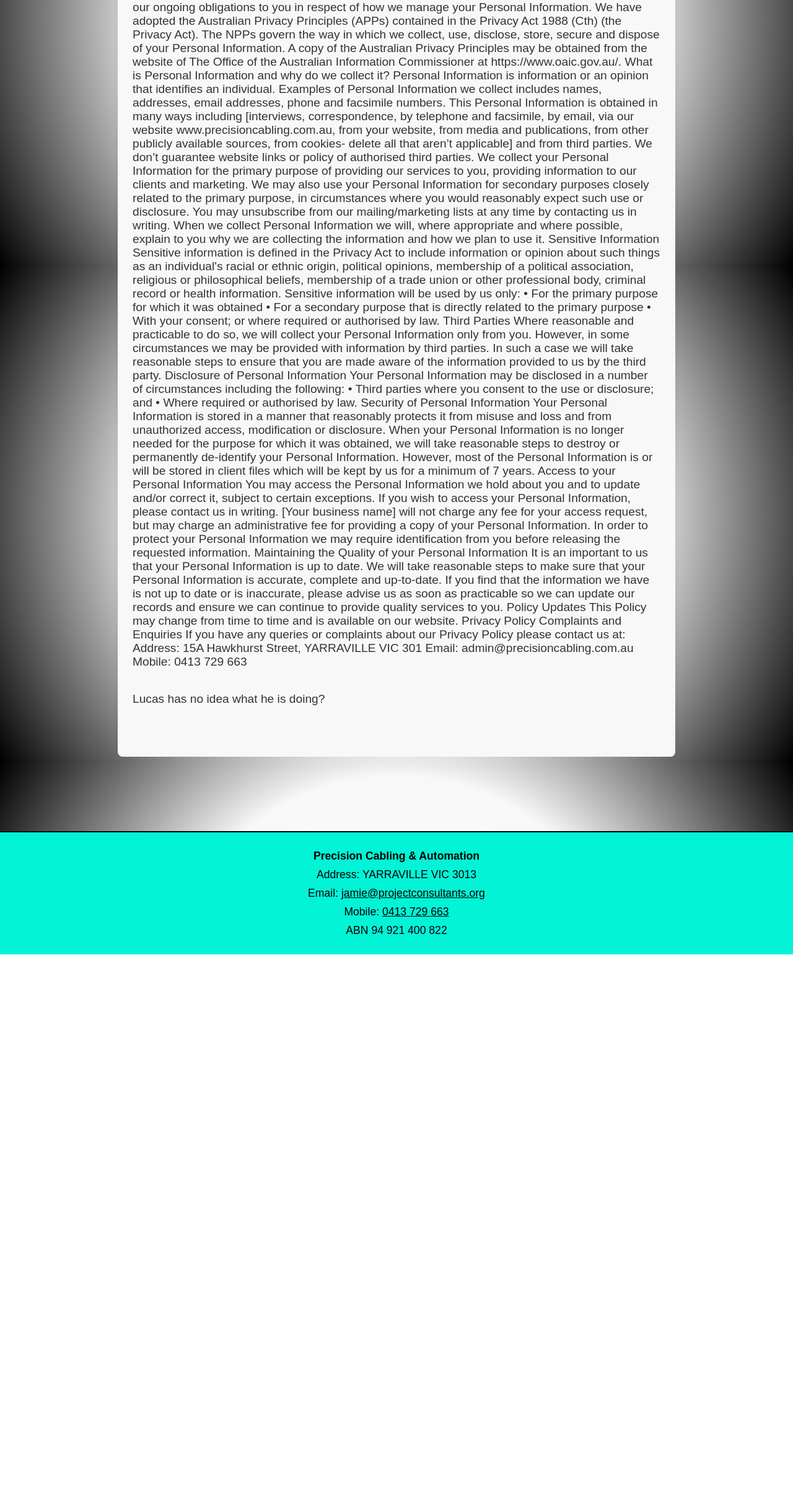
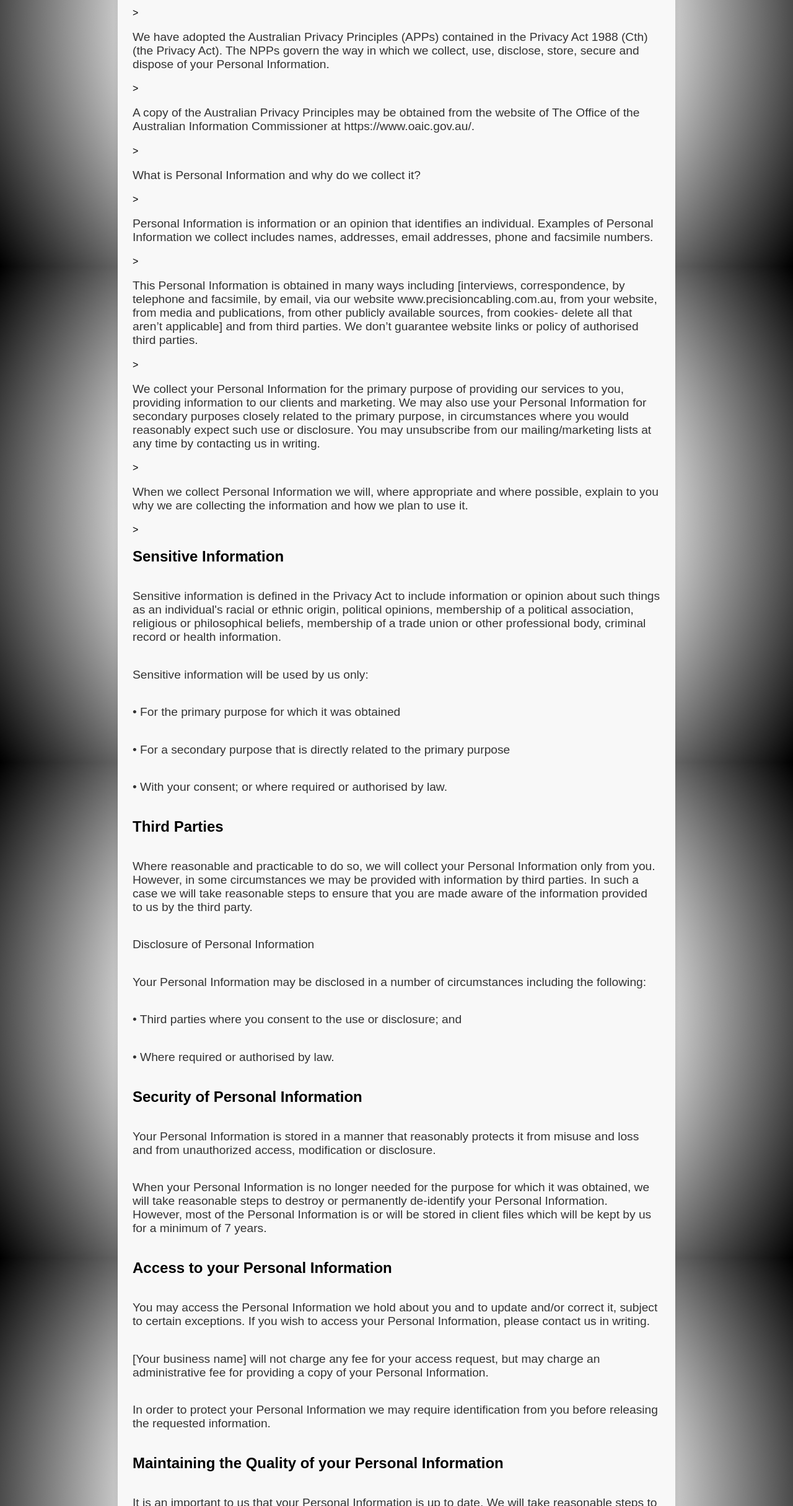
Before and after one commit to Precis60/Precision_Website_HTML, a plain HTML site: page about.html in a window 1280 px wide. Shown: the part 370-2800 px from the top of the page at 62% size. Before the commit the page ends 1910 px from the top, so only its background shows below. Drawn offline with Linux system fonts and the light colour scheme.

Commit message:
Update about.html

```diff
--- a/about.html
+++ b/about.html
@@ -30,110 +30,80 @@
 
     <main>
         <section class="section-bg">
-            <h1>Privacy Policy</h1>
+            <h2>Privacy Policy</h2>
             <p>Precision Cabling Suppliers is committed to providing quality services to you and this policy outlines
-                our ongoing obligations to you in respect of how we manage your Personal Information.
-
-                We have adopted the Australian Privacy Principles (APPs) contained in the Privacy Act 1988 (Cth) (the
+                our ongoing obligations to you in respect of how we manage your Personal Information.</p>>
+            <p>We have adopted the Australian Privacy Principles (APPs) contained in the Privacy Act 1988 (Cth) (the
                 Privacy Act). The NPPs govern the way in which we collect, use, disclose, store, secure and dispose of
-                your Personal Information.
-
-                A copy of the Australian Privacy Principles may be obtained from the website of The Office of the
-                Australian Information Commissioner at https://www.oaic.gov.au/.
-
-                What is Personal Information and why do we collect it?
-
-                Personal Information is information or an opinion that identifies an individual. Examples of Personal
-                Information we collect includes names, addresses, email addresses, phone and facsimile numbers.
-
-                This Personal Information is obtained in many ways including [interviews, correspondence, by telephone
+                your Personal Information.</p>>
+            <p>A copy of the Australian Privacy Principles may be obtained from the website of The Office of the
+                Australian Information Commissioner at https://www.oaic.gov.au/.</p>>
+            <p>What is Personal Information and why do we collect it?</p>>
+            <p>Personal Information is information or an opinion that identifies an individual. Examples of Personal
+                Information we collect includes names, addresses, email addresses, phone and facsimile numbers.</p>>
+            <p>This Personal Information is obtained in many ways including [interviews, correspondence, by telephone
                 and facsimile, by email, via our website www.precisioncabling.com.au, from your website, from media and
                 publications, from other publicly available sources, from cookies- delete all that aren’t applicable]
-                and from third parties. We don’t guarantee website links or policy of authorised third parties.
-
-                We collect your Personal Information for the primary purpose of providing our services to you, providing
+                and from third parties. We don’t guarantee website links or policy of authorised third parties.</p>>
+            <p>We collect your Personal Information for the primary purpose of providing our services to you, providing
                 information to our clients and marketing. We may also use your Personal Information for secondary
                 purposes closely related to the primary purpose, in circumstances where you would reasonably expect such
                 use or disclosure. You may unsubscribe from our mailing/marketing lists at any time by contacting us in
-                writing.
+                writing.</p>>
+            <p>When we collect Personal Information we will, where appropriate and where possible, explain to you why
+                we are collecting the information and how we plan to use it.</p>>
 
-                When we collect Personal Information we will, where appropriate and where possible, explain to you why
-                we are collecting the information and how we plan to use it.
-
-                Sensitive Information
-
-                Sensitive information is defined in the Privacy Act to include information or opinion about such things
+            <h2>Sensitive Information</h2>
+            <p>Sensitive information is defined in the Privacy Act to include information or opinion about such things
                 as an individual's racial or ethnic origin, political opinions, membership of a political association,
                 religious or philosophical beliefs, membership of a trade union or other professional body, criminal
-                record or health information.
+                record or health information.</p>
+            <p>Sensitive information will be used by us only:</p>
+            <p>• For the primary purpose for which it was obtained</p>
+            <p>• For a secondary purpose that is directly related to the primary purpose</p>
+            <p>• With your consent; or where required or authorised by law.</p>
 
-                Sensitive information will be used by us only:
-
-                • For the primary purpose for which it was obtained
-
-                • For a secondary purpose that is directly related to the primary purpose
-
-                • With your consent; or where required or authorised by law.
-
-                Third Parties
-
-                Where reasonable and practicable to do so, we will collect your Personal Information only from you.
+            <h2>Third Parties</h2>
+            <p>Where reasonable and practicable to do so, we will collect your Personal Information only from you.
                 However, in some circumstances we may be provided with information by third parties. In such a case we
                 will take reasonable steps to ensure that you are made aware of the information provided to us by the
-                third party.
+                third party.</p>
+            <p>Disclosure of Personal Information</p>
+            <p>Your Personal Information may be disclosed in a number of circumstances including the following:</p>
+            <p>• Third parties where you consent to the use or disclosure; and</p>
+            <p>• Where required or authorised by law.</p>
 
-                Disclosure of Personal Information
-
-                Your Personal Information may be disclosed in a number of circumstances including the following:
-
-                • Third parties where you consent to the use or disclosure; and
-
-                • Where required or authorised by law.
-
-                Security of Personal Information
-
-                Your Personal Information is stored in a manner that reasonably protects it from misuse and loss and
-                from unauthorized access, modification or disclosure.
-
-                When your Personal Information is no longer needed for the purpose for which it was obtained, we will
+            <h2>Security of Personal Information</h2>
+            <p>Your Personal Information is stored in a manner that reasonably protects it from misuse and loss and
+                from unauthorized access, modification or disclosure.</p>
+            <p>When your Personal Information is no longer needed for the purpose for which it was obtained, we will
                 take reasonable steps to destroy or permanently de-identify your Personal Information. However, most of
                 the Personal Information is or will be stored in client files which will be kept by us for a minimum of
-                7 years.
+                7 years.</p>
 
-                Access to your Personal Information
+            <h2>Access to your Personal Information</h2>
+            <p>You may access the Personal Information we hold about you and to update and/or correct it, subject to
+                certain exceptions. If you wish to access your Personal Information, please contact us in writing.</p>
+            <p>[Your business name] will not charge any fee for your access request, but may charge an administrative
+                fee for providing a copy of your Personal Information.</p>
+            <p>In order to protect your Personal Information we may require identification from you before releasing
+                the requested information.</p>
 
-                You may access the Personal Information we hold about you and to update and/or correct it, subject to
-                certain exceptions. If you wish to access your Personal Information, please contact us in writing.
-
-                [Your business name] will not charge any fee for your access request, but may charge an administrative
-                fee for providing a copy of your Personal Information.
-
-                In order to protect your Personal Information we may require identification from you before releasing
-                the requested information.
-
-                Maintaining the Quality of your Personal Information
-
-                It is an important to us that your Personal Information is up to date. We will take reasonable steps to
+            <h2>Maintaining the Quality of your Personal Information</h2>
+            <p>It is an important to us that your Personal Information is up to date. We will take reasonable steps to
                 make sure that your Personal Information is accurate, complete and up-to-date. If you find that the
                 information we have is not up to date or is inaccurate, please advise us as soon as practicable so we
-                can update our records and ensure we can continue to provide quality services to you.
+                can update our records and ensure we can continue to provide quality services to you.</p>
 
-                Policy Updates
+            <h2>Policy Updates</h2>
+            <p>This Policy may change from time to time and is available on our website.</p>
 
-                This Policy may change from time to time and is available on our website.
+            <h2>Privacy Policy Complaints and Enquiries</h2>
+            <p>If you have any queries or complaints about our Privacy Policy please contact us at:</p>
+            <p>Address: 15A Hawkhurst Street, YARRAVILLE VIC 3013</p>
+            <p>Email: admin@precisioncabling.com.au</p>
+            <p>Mobile: 0413 729 663</p>
 
-                Privacy Policy Complaints and Enquiries
-
-                If you have any queries or complaints about our Privacy Policy please contact us at:
-
-                Address: 15A Hawkhurst Street, YARRAVILLE VIC 301
-
-                Email: admin@precisioncabling.com.au
-
-                Mobile: 0413 729 663
-
-            <p>Lucas has no idea what he is doing?</p>
-            </p>
         </section>
     </main>
     <footer class="site-footer">
```
